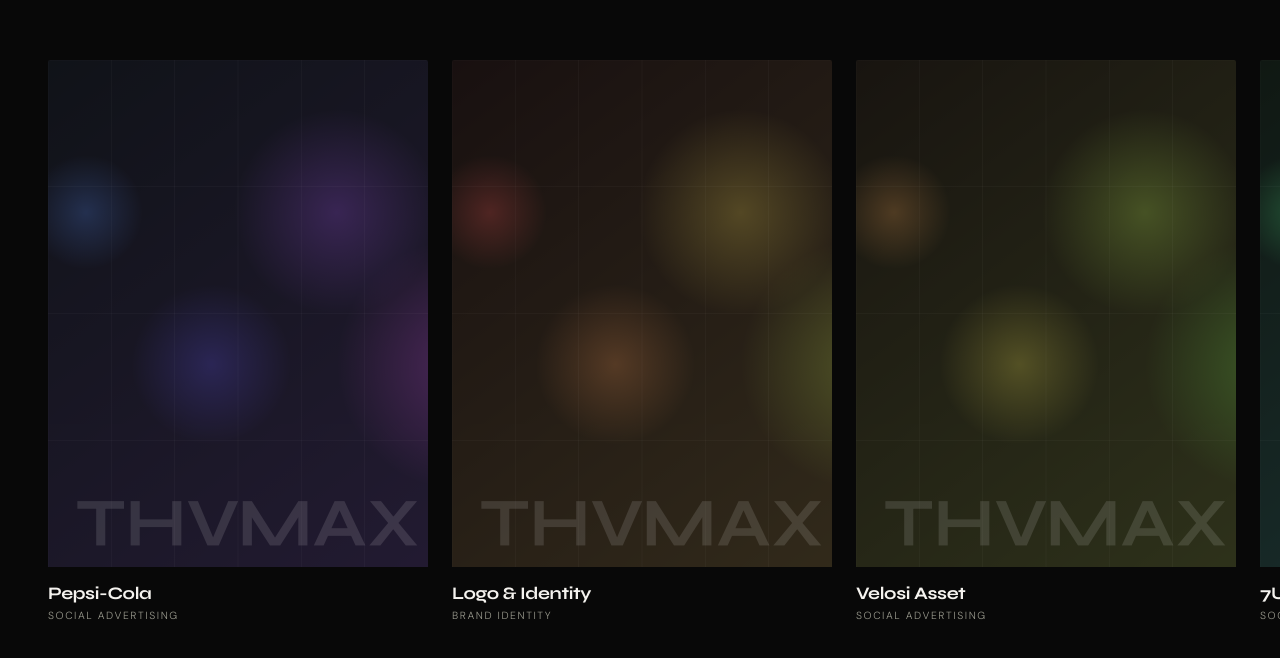
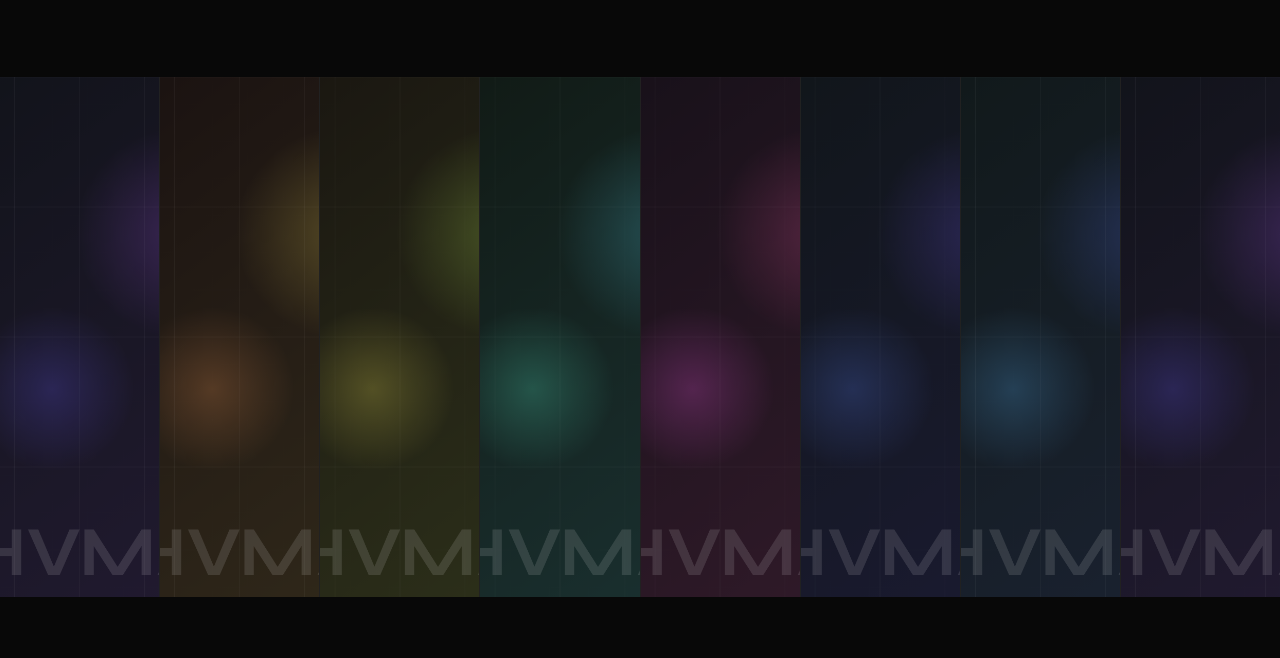
Before and after one commit to thvmax/ThvmaxArt-Portfolio, a Next.js app: page / in a window 1280 px wide. Shown: the part 3074-3732 px from the top of the page. Built offline with nearby package versions, Linux system fonts and the light colour scheme.

Commit message:
refactor: replace horizontal drag-scroll showcase with an interactive hover-expand accordion

```diff
--- a/app/components/Portfolio.tsx
+++ b/app/components/Portfolio.tsx
@@ -57,6 +57,7 @@ export default function Portfolio() {
   const [mobileMenuOpen, setMobileMenuOpen] = useState(false);
   const [detailOpen, setDetailOpen] = useState(false);
   const [currentProject, setCurrentProject] = useState(0);
+  const [isShowcaseDetail, setIsShowcaseDetail] = useState(false);
 
   // Refs for elements GSAP needs direct access to
   const projCanvasRefs = useRef<(HTMLCanvasElement | null)[]>([]);
@@ -262,33 +263,6 @@ export default function Portfolio() {
       });
     }
 
-    // Horizontal drag-scroll
-    const track = document.getElementById('showcaseTrack');
-    if (track && track.parentElement) {
-      const wrap = track.parentElement;
-      let isDown = false, startX = 0, scrollLeft = 0;
-
-      wrap.addEventListener('mousedown', (e) => {
-        isDown = true;
-        startX = e.pageX - wrap.offsetLeft;
-        scrollLeft = wrap.scrollLeft;
-        wrap.style.cursor = 'grabbing';
-      });
-      wrap.addEventListener('mouseleave', () => { isDown = false; wrap.style.cursor = 'grab'; });
-      wrap.addEventListener('mouseup', () => { isDown = false; wrap.style.cursor = 'grab'; });
-      wrap.addEventListener('mousemove', (e) => {
-        if (!isDown) return;
-        e.preventDefault();
-        const x = e.pageX - wrap.offsetLeft;
-        const walk = (x - startX) * 1.5;
-        wrap.scrollLeft = scrollLeft - walk;
-      });
-
-      wrap.style.overflowX = 'auto';
-      wrap.style.cursor = 'grab';
-      wrap.style.scrollbarWidth = 'none';
-    }
-
     // Smooth anchor scrolling
     document.querySelectorAll<HTMLAnchorElement>('a[href^="#"]').forEach((a) => {
       a.addEventListener('click', (e) => {
@@ -398,6 +372,7 @@ export default function Portfolio() {
   // ─── PROJECT DETAIL ─────────────────────────────────
   const openProject = useCallback((i: number) => {
     setCurrentProject(i);
+    setIsShowcaseDetail(false);
     const p = projects[i];
 
     // Draw hero canvas
@@ -441,7 +416,13 @@ export default function Portfolio() {
     });
   };
 
-  const goNextProject = () => openProject(projects[currentProject].next);
+  const goNextProject = () => {
+    if (isShowcaseDetail) {
+      openShowcase((currentProject + 1) % showcaseCards.length);
+    } else {
+      openProject(projects[currentProject].next);
+    }
+  };
 
   // ─── MOBILE MENU ────────────────────────────────────
   const toggleMobileMenu = () => {
@@ -457,8 +438,44 @@ export default function Portfolio() {
     document.body.classList.remove('menu-open');
   };
 
-  const p = projects[currentProject];
-  const next = projects[p.next];
+  const openShowcase = useCallback((i: number) => {
+    setCurrentProject(i);
+    setIsShowcaseDetail(true);
+    const p = showcaseCards[i];
+
+    if (detailHeroCanvasRef.current) {
+      detailHeroCanvasRef.current.width = 1400;
+      detailHeroCanvasRef.current.height = 700;
+      drawGradientCanvas(detailHeroCanvasRef.current, p.hue);
+    }
+
+    if (detailGalleryRef.current) {
+      detailGalleryRef.current.innerHTML = '';
+      [p.hue, p.hue + 30, p.hue + 60].forEach((h) => {
+        const c = document.createElement('canvas');
+        c.width = 800;
+        c.height = 600;
+        drawGradientCanvas(c, h % 360);
+        detailGalleryRef.current!.appendChild(c);
+      });
+    }
+
+    setDetailOpen(true);
+    const detail = document.getElementById('projectDetail');
+    if (detail) {
+      detail.scrollTop = 0;
+      gsap.fromTo(detail, { opacity: 0 }, { opacity: 1, duration: 0.6, ease: 'power2.out' });
+    }
+  }, []);
+
+  const p = isShowcaseDetail ? showcaseCards[currentProject] : projects[currentProject];
+  const next = isShowcaseDetail ? showcaseCards[(currentProject + 1) % showcaseCards.length] : projects[(p as any).next];
+
+  const displayName = p.name;
+  const displayDesc = isShowcaseDetail ? "An exploratory piece from the visual archive." : (p as any).desc;
+  const displayYear = isShowcaseDetail ? "2024" : (p as any).year;
+  const displayTags = isShowcaseDetail ? (p as any).cat : (p as any).tags;
+  const displayNextName = next.name;
 
   return (
     <>
@@ -620,13 +637,15 @@ export default function Portfolio() {
         <div className="showcase-header reveal">
           <div className="section-header" style={{ border: 'none', marginBottom: 0, paddingBottom: 0 }}>
             <h2 className="section-title">Visual<br />Archive</h2>
-            <div className="section-meta">Drag to explore</div>
+          </div>
+          <div className="section-meta" style={{ textAlign: 'right', alignSelf: 'flex-end', paddingBottom: '1rem', color: 'var(--white)', opacity: 0.8, textTransform: 'none', letterSpacing: '0', fontSize: '1.2rem', lineHeight: 1.4 }}>
+            Settling is easy<br /><b>the work here isn&apos;t built for that</b>
           </div>
         </div>
         <div className="showcase-track-wrap">
           <div className="showcase-track" id="showcaseTrack">
             {showcaseCards.map((card, i) => (
-              <div key={i} className="showcase-card">
+              <div key={i} className="showcase-card" onClick={() => openShowcase(i)}>
                 <canvas
                   ref={(el) => { showcaseCanvasRefs.current[i] = el; }}
                   width={760}
@@ -722,18 +741,18 @@ export default function Portfolio() {
             height={700}
           />
           <div className="detail-hero-overlay"></div>
-          <h2 className="detail-hero-title" id="detailTitle">{p.name}</h2>
+          <h2 className="detail-hero-title" id="detailTitle">{displayName}</h2>
         </div>
         <div className="detail-body">
-          <p className="detail-desc" id="detailDesc">{p.desc}</p>
+          <p className="detail-desc" id="detailDesc">{displayDesc}</p>
           <div className="detail-meta">
             <div className="detail-meta-item">
               <span className="detail-meta-label">Year</span>
-              <span className="detail-meta-value" id="detailYear">{p.year}</span>
+              <span className="detail-meta-value" id="detailYear">{displayYear}</span>
             </div>
             <div className="detail-meta-item">
               <span className="detail-meta-label">Scope</span>
-              <span className="detail-meta-value">{p.tags}</span>
+              <span className="detail-meta-value">{displayTags}</span>
             </div>
             <div className="detail-meta-item">
               <span className="detail-meta-label">Role</span>
@@ -755,7 +774,7 @@ export default function Portfolio() {
               onClick={goNextProject}
               type="button"
             >
-              {next.name} →
+              {displayNextName} →
             </button>
           </div>
         </div>
--- a/app/globals.css
+++ b/app/globals.css
@@ -760,7 +760,7 @@ section {
   color: var(--accent);
 }
 
-/* ─── SHOWCASE / HORIZONTAL SCROLL ─── */
+/* ─── SHOWCASE / ACCORDION ─── */
 #showcase {
   padding: 8rem 0;
   overflow: hidden;
@@ -773,30 +773,42 @@ section {
 }
 
 .showcase-track-wrap {
-  overflow: hidden;
-  padding: 1rem 3rem;
+  width: 100%;
+  height: 65vh;
 }
 
 .showcase-track {
   display: flex;
-  gap: 1.5rem;
-  width: max-content;
+  width: 100vw;
+  height: 100%;
 }
 
 .showcase-card {
-  flex: 0 0 auto;
-  width: clamp(250px, 30vw, 380px);
+  flex: 1;
   position: relative;
   cursor: none;
   overflow: hidden;
-  border-radius: 2px;
+  transition: flex 0.6s cubic-bezier(0.23, 1, 0.32, 1);
+  border-right: 1px solid rgba(255, 255, 255, 0.1);
+}
+
+.showcase-card:last-child {
+  border-right: none;
+}
+
+.showcase-card:hover {
+  flex: 4;
 }
 
 .showcase-card canvas {
+  position: absolute;
+  top: 0;
+  left: 0;
   width: 100%;
-  aspect-ratio: 3/4;
+  height: 100%;
+  object-fit: cover;
   display: block;
-  transition: transform 0.6s cubic-bezier(.23, 1, .32, 1);
+  transition: transform 0.6s cubic-bezier(0.23, 1, 0.32, 1);
 }
 
 .showcase-card:hover canvas {
@@ -804,15 +816,30 @@ section {
 }
 
 .showcase-card-info {
-  padding: 1rem 0;
+  position: absolute;
+  bottom: 0;
+  left: 0;
+  width: 100%;
+  padding: 2rem 1.5rem;
+  background: linear-gradient(to top, rgba(0, 0, 0, 0.8) 0%, transparent 100%);
+  opacity: 0;
+  white-space: nowrap;
+  overflow: hidden;
+  transition: opacity 0.4s ease;
+  pointer-events: none;
+}
+
+.showcase-card:hover .showcase-card-info {
+  opacity: 1;
 }
 
 .showcase-card-name {
   font-family: var(--font-display), sans-serif;
-  font-size: 1.1rem;
+  font-size: 1.25rem;
   font-weight: 700;
   letter-spacing: -0.02em;
   color: var(--white);
+  margin-bottom: 0.3rem;
 }
 
 .showcase-card-cat {
@@ -820,7 +847,6 @@ section {
   letter-spacing: 0.15em;
   text-transform: uppercase;
   color: var(--gray);
-  margin-top: 0.3rem;
 }
 
 /* ─── ABOUT ─── */
```
